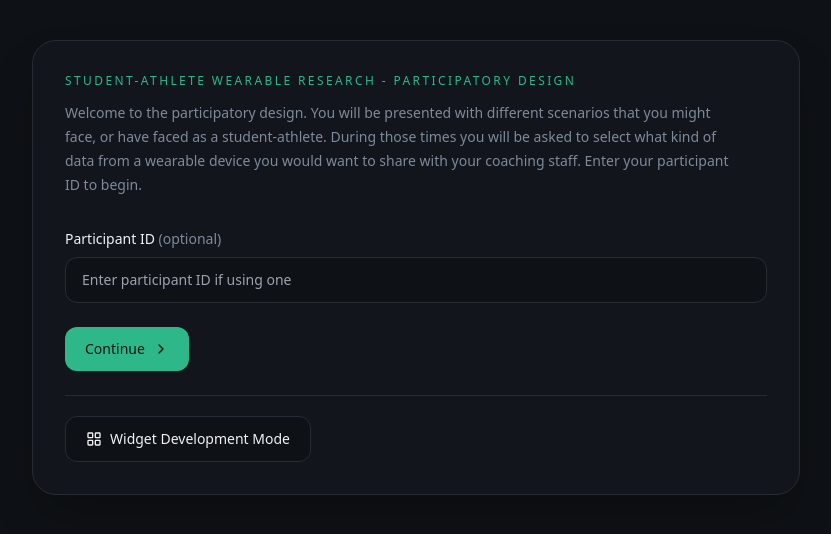
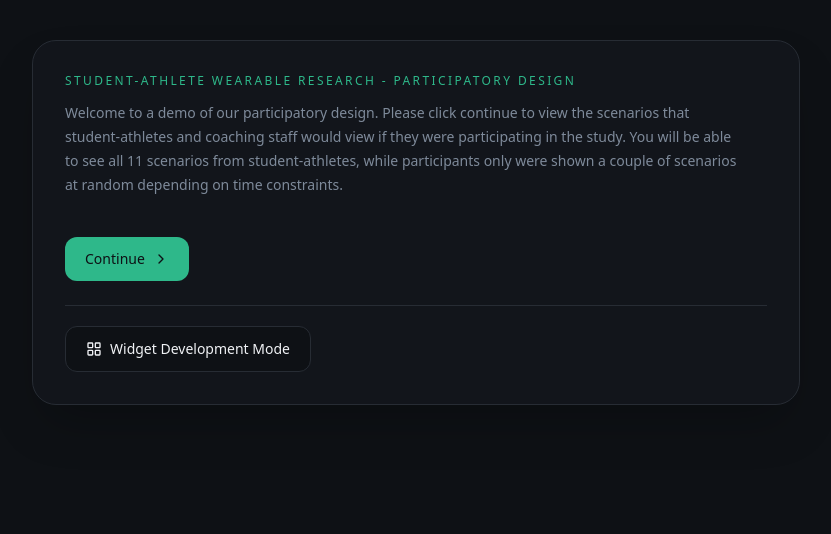
Before and after one commit to kevpup/AlwaysOn, a Next.js app: page / in a window 1280 px wide. Shown: the top 534 px of the page, without its empty margins (224-1055 px from the left). Built offline with nearby package versions, Linux system fonts and the light colour scheme.

Commit message:
cleaned mode for research

```diff
--- a/components/dashboard.tsx
+++ b/components/dashboard.tsx
@@ -16,8 +16,6 @@ export function Dashboard() {
   if (session.step === "name") {
     return (
       <NameScreen
-        name={session.participantForm.name}
-        onNameChange={session.handleParticipantNameChange}
         onOpenWidgetDevelopment={session.openWidgetDevelopment}
         onSubmit={session.submitName}
       />
--- a/components/study/name-screen.tsx
+++ b/components/study/name-screen.tsx
@@ -4,13 +4,11 @@ import { type FormEvent } from "react"
 import { ChevronRight, LayoutGrid } from "lucide-react"
 
 interface NameScreenProps {
-  name: string
-  onNameChange: (value: string) => void
   onOpenWidgetDevelopment: () => void
   onSubmit: (event: FormEvent<HTMLFormElement>) => void
 }
 
-export function NameScreen({ name, onNameChange, onOpenWidgetDevelopment, onSubmit }: NameScreenProps) {
+export function NameScreen({ onOpenWidgetDevelopment, onSubmit }: NameScreenProps) {
   return (
     <div className="min-h-screen bg-background px-4 py-10 text-foreground md:px-6">
       <div className="mx-auto max-w-3xl rounded-3xl border border-border bg-card/70 p-6 shadow-2xl md:p-8">
@@ -19,27 +17,14 @@ export function NameScreen({ name, onNameChange, onOpenWidgetDevelopment, onSubm
             Student-athlete wearable research - participatory design
           </p>
           <p className="mt-3 text-sm leading-6 text-muted-foreground">
-            Welcome to the participatory design. You will be presented with different scenarios that you might face,
-            or have faced as a student-athlete. During those times you will be asked to select what kind of data
-            from a wearable device you would want to share with your coaching staff. Enter your participant ID to begin.
+            Welcome to a demo of our participatory design. Please click continue to view the scenarios that
+            student-athletes and coaching staff would view if they were participating in the study. You will be able
+            to see all 11 scenarios from student-athletes, while participants only were shown a couple of scenarios at
+            random depending on time constraints.
           </p>
         </div>
 
-        <form className="mt-8 grid gap-4" onSubmit={onSubmit}>
-          <label className="flex flex-col gap-2 text-sm font-medium text-foreground">
-            <span>
-              Participant ID <span className="font-normal text-muted-foreground">(optional)</span>
-            </span>
-            <input
-              type="text"
-              value={name}
-              onChange={(event) => onNameChange(event.target.value)}
-              className="rounded-xl border border-border bg-background px-4 py-3 text-sm text-foreground outline-none transition-colors focus:border-primary"
-              placeholder="Enter participant ID if using one"
-              autoComplete="off"
-            />
-          </label>
-
+        <form className="mt-8" onSubmit={onSubmit}>
           <div className="pt-2">
             <button
               type="submit"
```
